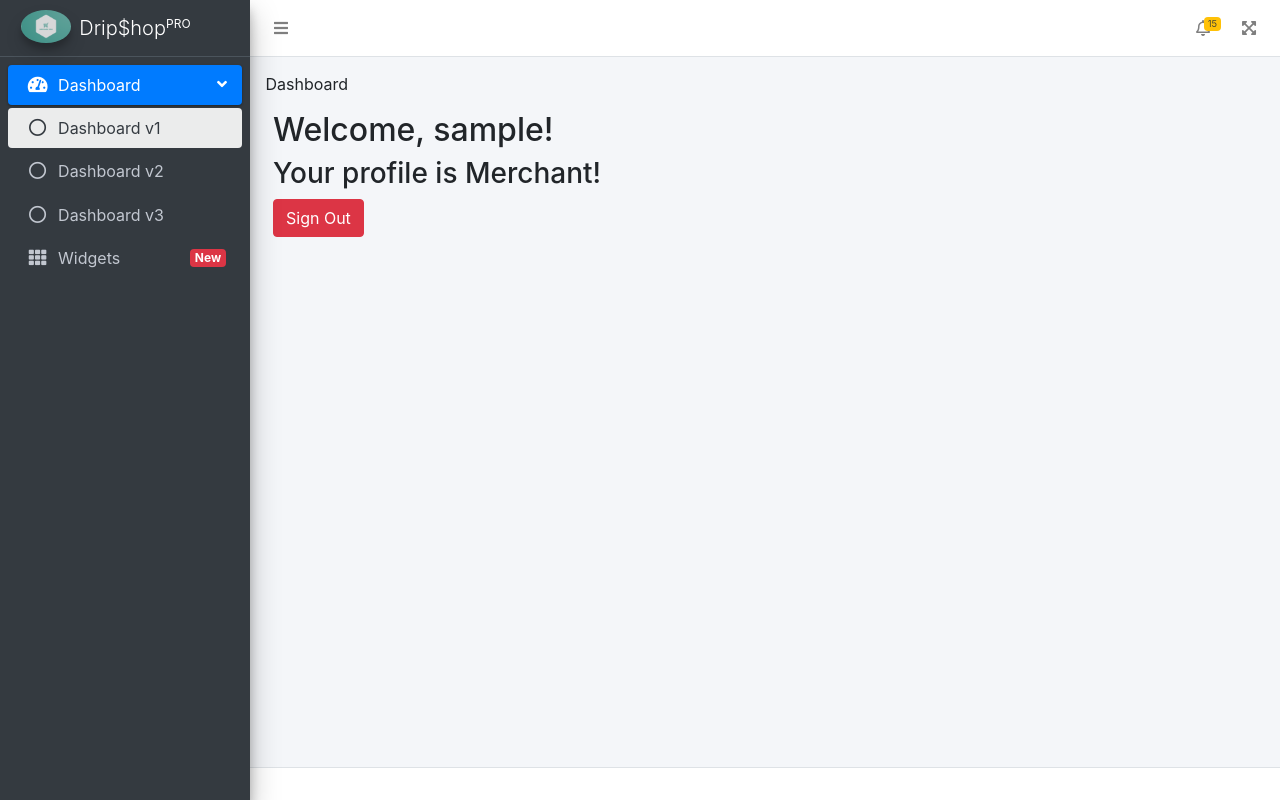
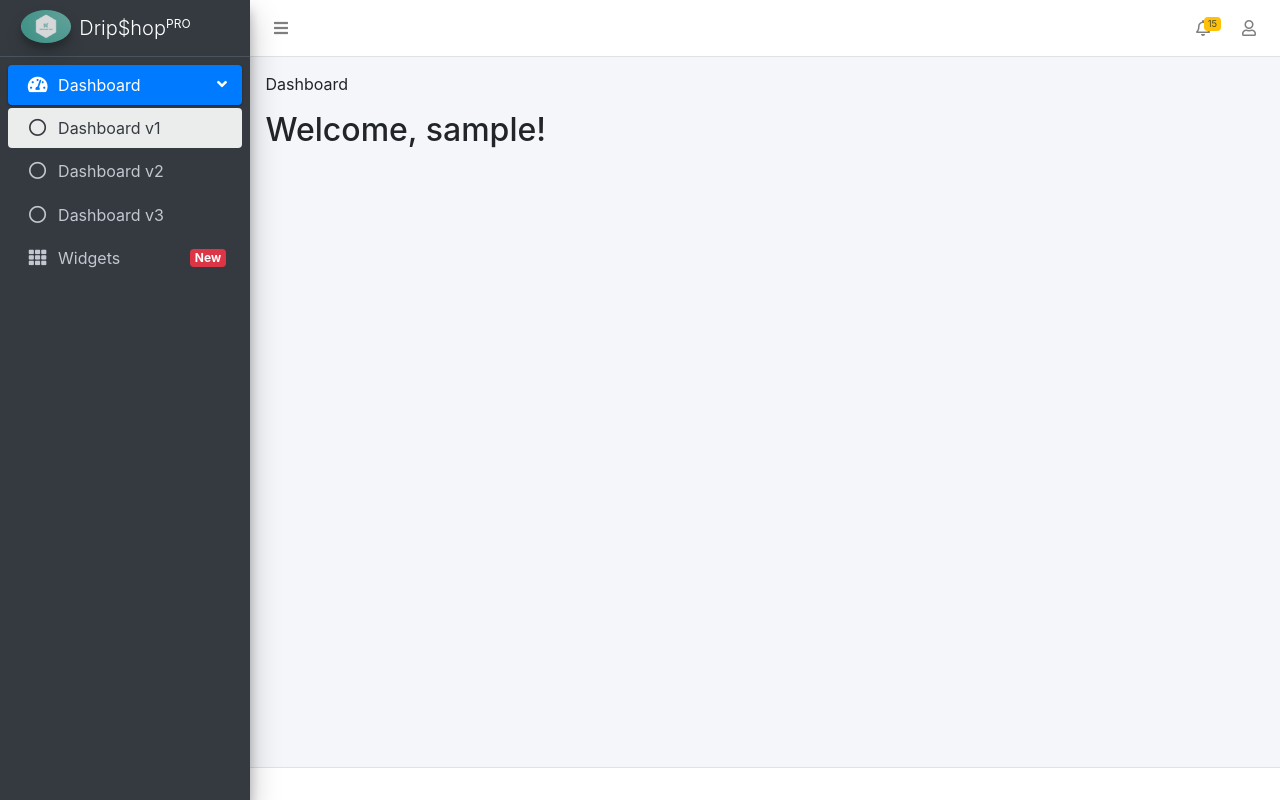
Before and after one commit to manjot-baj/DropShippingManagement, a Django app: page /dashboard/ in a window 1280 px wide. Run offline with Django 5.2, Linux system fonts and the light colour scheme; a user stored in the database is signed in; tables that the repository leaves empty hold one stand-in row (values such as "Sample post"); some libraries are stand-ins or nearby versions.

Commit message:
DSM-17 fix

```diff
--- a/DripShopPro/templates/vendor_merchant/base.html
+++ b/DripShopPro/templates/vendor_merchant/base.html
@@ -9,6 +9,21 @@
     <title>{% block title %}{% endblock %}</title>
     <link rel="stylesheet" href="{% static 'dist/css/adminlte.min.css' %}">
     <link rel="stylesheet" href="{% static 'plugins/fontawesome-free/css/all.min.css' %}">
+
+    <script>
+        // Load theme from localStorage
+        document.addEventListener("DOMContentLoaded", function () {
+            let theme = localStorage.getItem("theme") || "light";
+            document.body.classList.toggle("dark-mode", theme === "dark");
+        });
+
+        // Toggle theme
+        function toggleTheme() {
+            let isDarkMode = document.body.classList.toggle("dark-mode");
+            localStorage.setItem("theme", isDarkMode ? "dark" : "light");
+        }
+    </script>
+
 </head>
 
 <body class="hold-transition sidebar-mini">
@@ -59,11 +74,41 @@
                         <a href="#" class="dropdown-item dropdown-footer">See All Notifications</a>
                     </div>
                 </li>
-                <li class="nav-item">
-                    <a class="nav-link" data-widget="fullscreen" href="#" role="button">
-                        <i class="fas fa-expand-arrows-alt"></i>
+
+                <li class="nav-item dropdown">
+                    <a class="nav-link" data-toggle="dropdown" href="#">
+                        <i class="far fa-user"></i>
+
                     </a>
+
+                    <div class="dropdown-menu dropdown-menu-lg dropdown-menu-right">
+                        <span class="dropdown-item dropdown-header">Hi, {{ user.role }} {{ user.username }}</span>
+
+                        <!-- Full screen mode -->
+                        <div class="dropdown-divider"></div>
+
+                        <div class="dropdown-item d-flex justify-content-between align-items-center">
+                            <!-- Fullscreen Mode Button -->
+                            <button class="btn btn-sm btn-light" data-widget="fullscreen">
+                                <i class="fas fa-expand-arrows-alt"></i>
+                            </button>
+
+                            <!-- Dark Mode Toggle Button -->
+                            <button onclick="toggleTheme()" class="btn btn-sm btn-dark">
+                                <i class="fas fa-moon"></i>
+                            </button>
+
+                            <!-- Logout Button -->
+                            <a href="{% url 'logout' %}">
+                                <button class="btn btn-sm btn-danger">
+                                    <i class="fas fa-sign-out-alt"></i>
+                                </button>
+                            </a>
+                        </div>
+
+                    </div>
                 </li>
+
             </ul>
         </nav>
         <!-- /.navbar -->
--- a/DripShopPro/templates/vendor_merchant/dashboard.html
+++ b/DripShopPro/templates/vendor_merchant/dashboard.html
@@ -2,9 +2,5 @@
 {% block title %}Dashboard{% endblock %}
 {% block header %}Dashboard{% endblock %}
 {% block content %}
-<div class="container">
-    <h2>Welcome, {{ user.username }}!</h2>
-    <h3>Your profile is {{ user.role }}!</h3>
-    <a href="{% url 'logout' %}" class="btn btn-danger">Sign Out</a>
-</div>
+<h2>Welcome, {{ user.username }}!</h2>
 {% endblock %}
```
